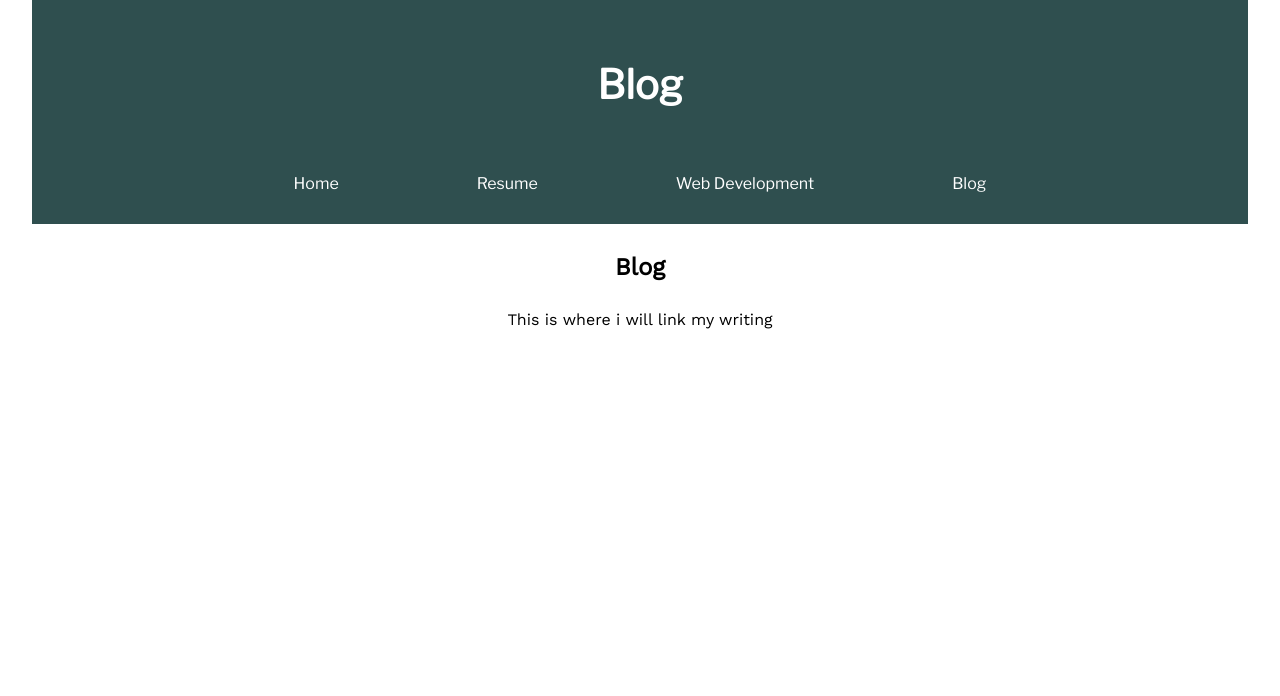
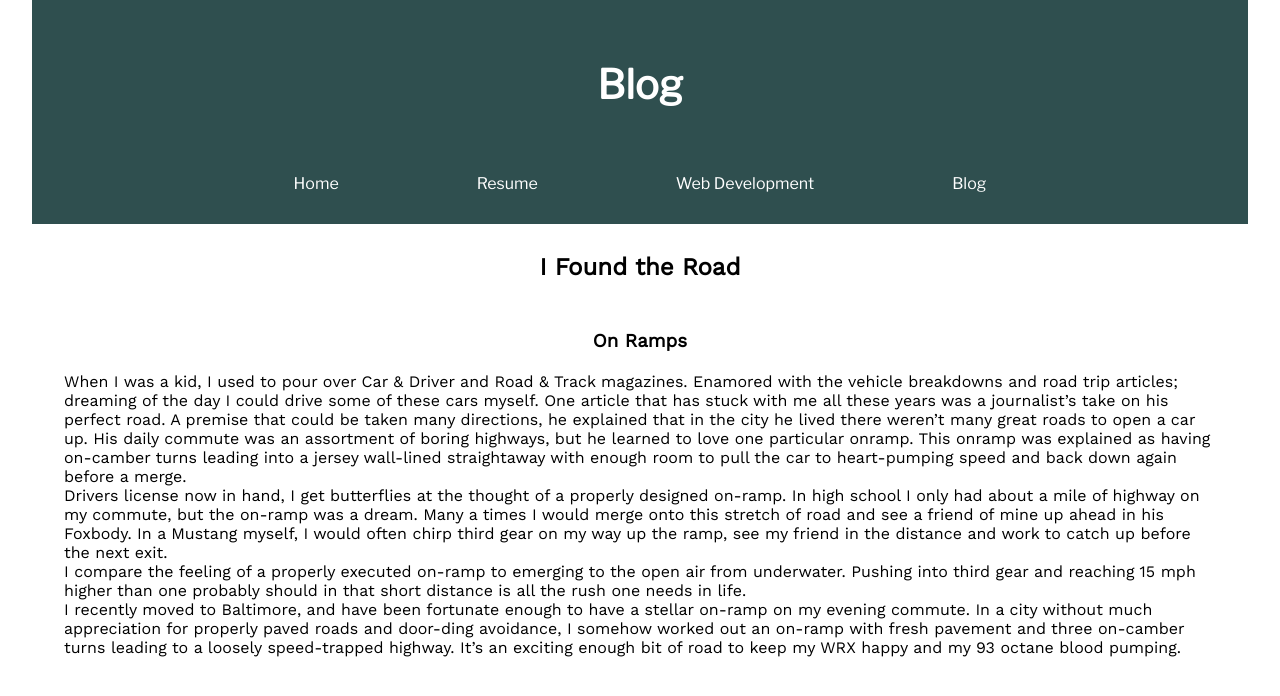
Before and after one commit to jgosses/jimmy-gosses_web-resume-draft, a plain HTML site: page pages/blog.html in a window 1280 px wide. Drawn offline with nearby package versions, Linux system fonts and the light colour scheme.

Commit message:
insert first blog content unformatted

```diff
--- a/pages/blog.html
+++ b/pages/blog.html
@@ -29,8 +29,20 @@
         </header>
         <main>
             <div class="main-content">
-                <h2>Blog</h2>
-                <p>This is where i will link my writing</p>
+                <h2>I Found the Road</h2>
+                <h3>On Ramps</h3>
+                <p>
+                    When I was a kid, I used to pour over Car & Driver and Road & Track magazines.  Enamored with the vehicle breakdowns and road trip articles; dreaming of the day I could drive some of these cars myself.  One article that has stuck with me all these years was a journalist’s take on his perfect road.  A premise that could be taken many directions, he explained that in the city he lived there weren’t many great roads to open a car up.  His daily commute was an assortment of boring highways, but he learned to love one particular onramp.  This onramp was explained as having on-camber turns leading into a jersey wall-lined straightaway with enough room to pull the car to heart-pumping speed and back down again before a merge.
+                </p>
+                <p>
+                    Drivers license now in hand, I get butterflies at the thought of a properly designed on-ramp.  In high school I only had about a mile of highway on my commute, but the on-ramp was a dream.  Many a times I would merge onto this stretch of road and see a friend of mine up ahead in his Foxbody. In a Mustang myself, I would often chirp third gear on my way up the ramp, see my friend in the distance and work to catch up before the next exit.
+                </p>
+                <p>
+                    I compare the feeling of a properly executed on-ramp to emerging to the open air from underwater.  Pushing into third gear and reaching 15 mph higher than one probably should in that short distance is all the rush one needs in life.
+                </p>
+                <p>
+                    I recently moved to Baltimore, and have been fortunate enough to have a stellar on-ramp on my evening commute.  In a city without much appreciation for properly paved roads and door-ding avoidance, I somehow worked out an on-ramp with fresh pavement and three on-camber turns leading to a loosely speed-trapped highway.  It’s an exciting enough bit of road to keep my WRX happy and my 93 octane blood pumping.
+                </p>
             </div>
 
         </main>
```
Also changed, not shown: pages/resume.html (+0 -3 lines).
